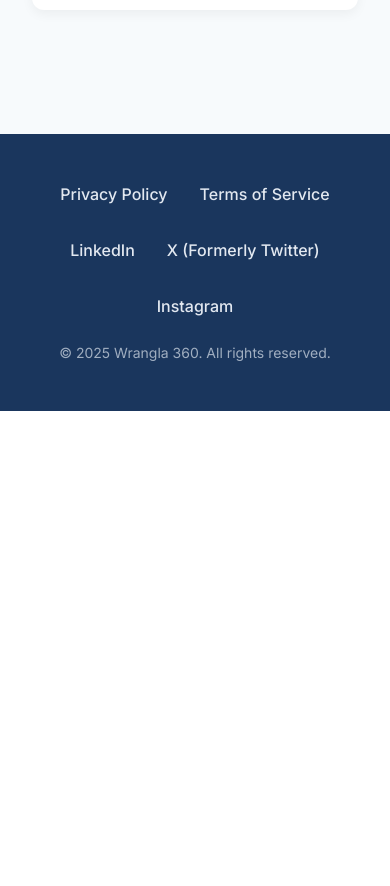
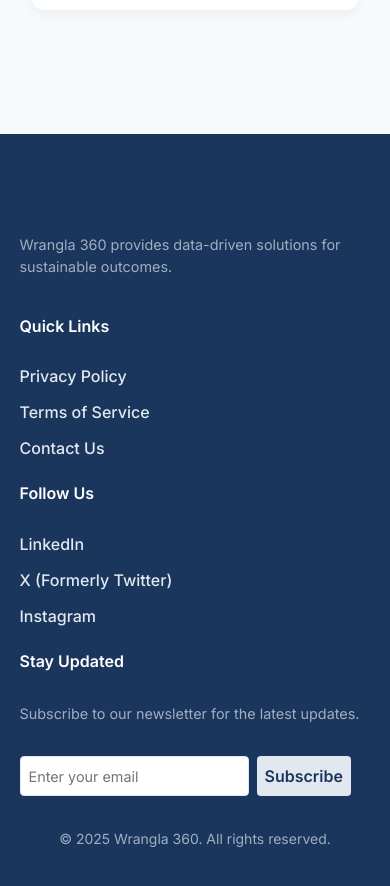
Before and after one commit to rmiyoyo/wrangla360, a Next.js app: page /admin/login in a window 390 px wide. Shown: the part 779-1665 px from the top of the page. Before the commit the page ends 1190 px from the top, so only its background shows below. Built offline with nearby package versions, Linux system fonts and the light colour scheme.

Commit message:
Edit Create blade

```diff
--- a/src/app/globals.css
+++ b/src/app/globals.css
@@ -319,7 +319,6 @@ nav {
 footer {
   background: #1a365d;
   color: #e2e8f0;
-  text-align: center;
   padding: 3rem 5% 2rem;
 }
 
@@ -328,28 +327,93 @@ footer {
   margin: 0 auto;
 }
 
-.footer-links {
-  display: flex;
-  justify-content: center;
+.footer-grid {
+  display: grid;
+  grid-template-columns: repeat(auto-fit, minmax(200px, 1fr));
   gap: 2rem;
-  margin-bottom: 1.5rem;
-  flex-wrap: wrap;
+  margin-bottom: 2rem;
 }
 
-.footer-links a {
+.footer-brand {
+  display: flex;
+  flex-direction: column;
+  gap: 1rem;
+}
+
+.footer-description {
+  font-size: 0.9rem;
+  color: #a0aec0;
+  max-width: 250px;
+}
+
+.footer-heading {
+  font-size: 1.1rem;
+  font-weight: 600;
+  color: white;
+  margin-bottom: 1rem;
+}
+
+.footer-links, .footer-social {
+  display: flex;
+  flex-direction: column;
+  gap: 0.75rem;
+}
+
+.footer-links a, .footer-social a {
   color: #e2e8f0;
   text-decoration: none;
   font-weight: 500;
   transition: color 0.2s ease;
 }
 
-.footer-links a:hover {
+.footer-links a:hover, .footer-social a:hover {
   color: white;
+}
+
+.footer-newsletter {
+  display: flex;
+  flex-direction: column;
+  gap: 1rem;
+}
+
+.footer-newsletter-text {
+  font-size: 0.9rem;
+  color: #a0aec0;
+}
+
+.newsletter-input {
+  display: flex;
+  gap: 0.5rem;
+}
+
+.newsletter-input input {
+  padding: 0.5rem;
+  border: 1px solid #e2e8f0;
+  border-radius: 4px;
+  background: #ffffff;
+  color: #2d3748;
+  font-size: 0.9rem;
+}
+
+.newsletter-btn {
+  padding: 0.5rem 1rem;
+  background: #e2e8f0;
+  color: #1a365d;
+  border: none;
+  border-radius: 4px;
+  font-weight: 600;
+  cursor: pointer;
+  transition: background 0.2s ease;
+}
+
+.newsletter-btn:hover {
+  background: white;
 }
 
 .footer-copyright {
   font-size: 0.875rem;
   color: #a0aec0;
+  text-align: center;
 }
 
 @media (max-width: 768px) {
@@ -415,4 +479,42 @@ footer {
     width: 100%;
     max-width: 280px;
   }
+
+  .footer-grid {
+    grid-template-columns: 1fr;
+    gap: 1.5rem;
+  }
+
+  .footer-brand {
+    align-items: flex-start;
+  }
+
+  .footer-description {
+    max-width: 100%;
+    text-align: left;
+  }
+
+  .footer-heading {
+    font-size: 1rem;
+  }
+
+  .footer-links, .footer-social, .footer-newsletter {
+    align-items: flex-start;
+  }
+
+  .newsletter-input {
+    flex-direction: row;
+    flex-wrap: wrap;
+    gap: 0.5rem;
+  }
+
+  .newsletter-input input {
+    flex: 1;
+    min-width: 0;
+  }
+
+  .newsletter-btn {
+    padding: 0.5rem;
+    flex: 0 0 auto;
+  }
 }
--- a/src/app/layout.tsx
+++ b/src/app/layout.tsx
@@ -32,12 +32,31 @@ export default function RootLayout({ children }: { children: React.ReactNode })
 
         <footer>
           <div className="footer-content">
+            <div className="footer-grid">
+              <div className="footer-brand">
+                <div className="nav-logo"></div>
+                <p className="footer-description">Wrangla 360 provides data-driven solutions for sustainable outcomes.</p>
+              </div>
               <div className="footer-links">
+                <h3 className="footer-heading">Quick Links</h3>
                 <Link href="/privacy">Privacy Policy</Link>
                 <Link href="/terms">Terms of Service</Link>
+                <Link href="/contact">Contact Us</Link>
+              </div>
+              <div className="footer-social">
+                <h3 className="footer-heading">Follow Us</h3>
                 <Link href="/linkedin">LinkedIn</Link>
                 <Link href="/twitter">X (Formerly Twitter)</Link>
                 <Link href="/instagram">Instagram</Link>
+              </div>
+              <div className="footer-newsletter">
+                <h3 className="footer-heading">Stay Updated</h3>
+                <p className="footer-newsletter-text">Subscribe to our newsletter for the latest updates.</p>
+                <div className="newsletter-input">
+                  <input type="email" placeholder="Enter your email" />
+                  <button className="newsletter-btn">Subscribe</button>
+                </div>
+              </div>
             </div>
             <p className="footer-copyright">© 2025 Wrangla 360. All rights reserved.</p>
           </div>
```
Lines whose indentation alone changed are shown as unchanged.
